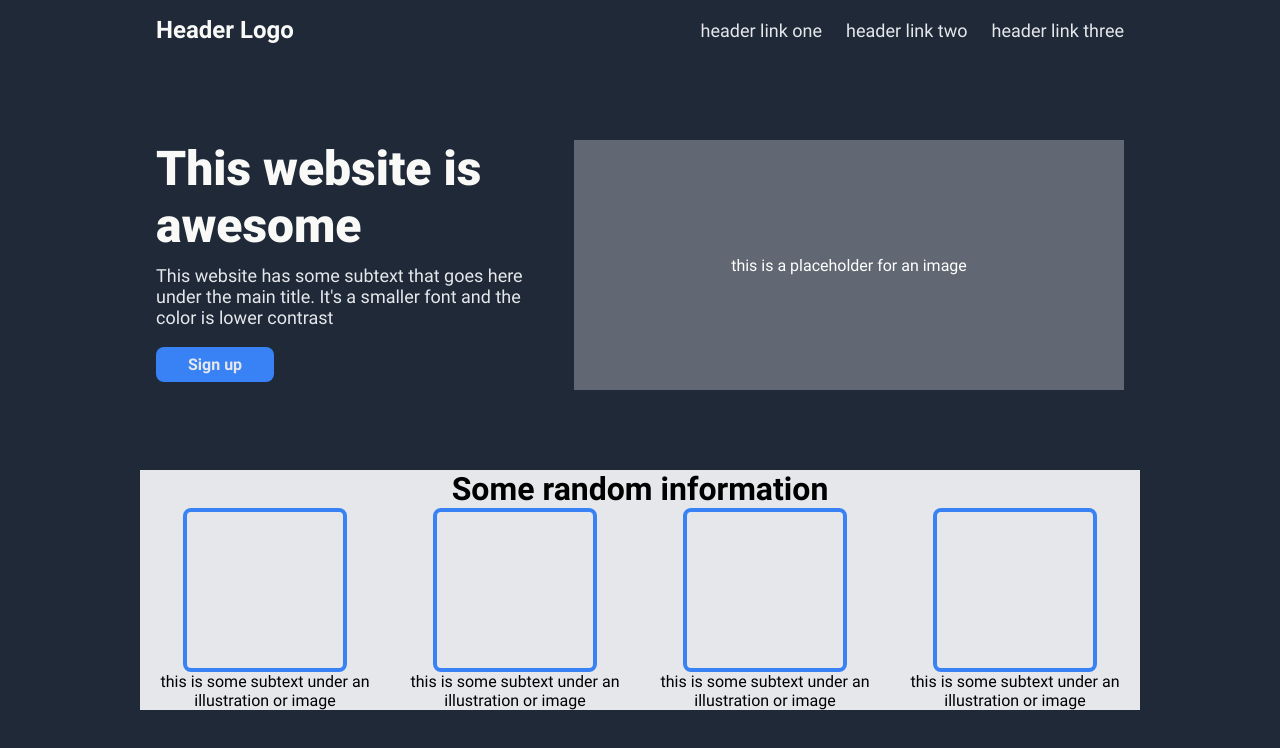
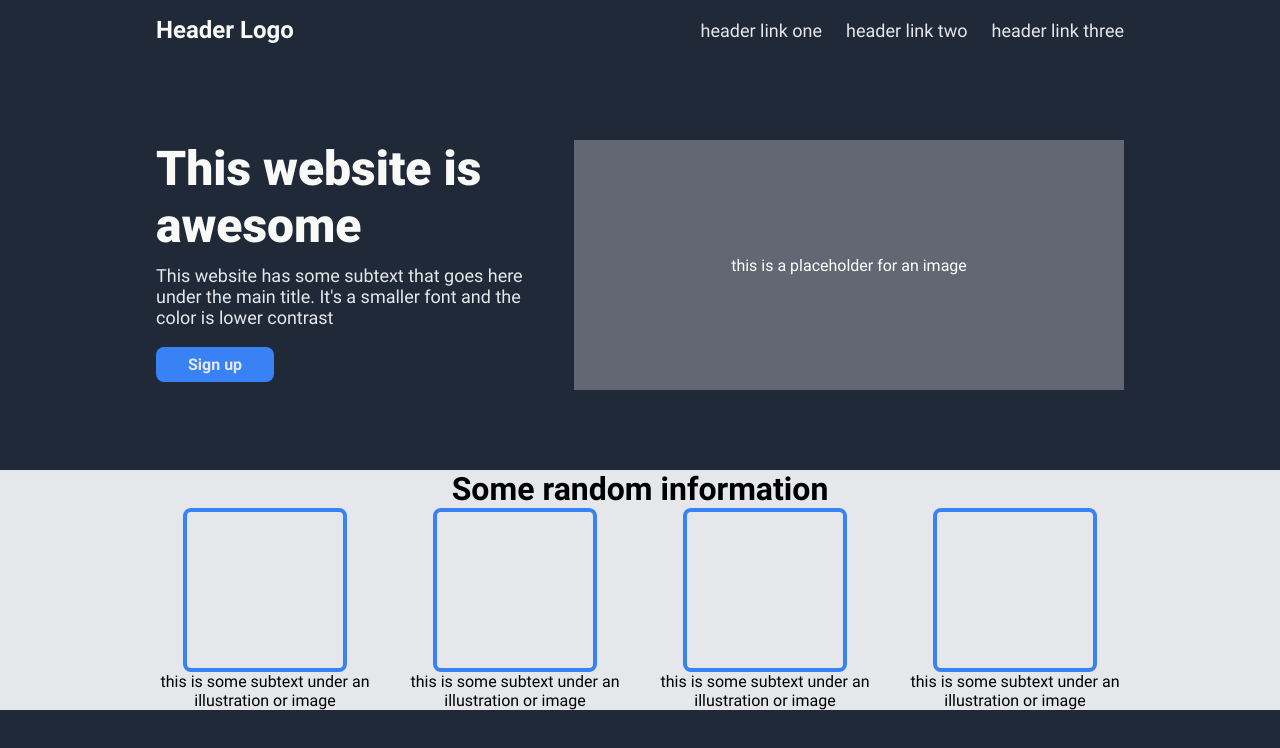
Before and after one commit to mateusmeloxyz/landing-page-template, a plain HTML site: page index.html in a window 1280 px wide. Drawn offline with Linux system fonts and the light colour scheme.

Commit message:
Fix information background to fill screen

```diff
--- a/index.html
+++ b/index.html
@@ -25,6 +25,7 @@
         <div class="img">this is a placeholder for an image</div>
     </div>
 
+    <div class="information-container">
         <div class="information">
             <h1>Some random information</h1>
 
@@ -50,7 +51,7 @@
                     this is some subtext under an illustration or image
                 </div>
             </div>
-
+        </div>
     </div>
 
     <footer>
--- a/styles.css
+++ b/styles.css
@@ -60,9 +60,19 @@ html {
 
 body {
     font-family: "Roboto", Arial, sans-serif;
+    background: #1F2937;
+}
+
+header,
+.main-container,
+.information,
+footer {
     max-width: 1000px;
     margin: auto;
-    background: #1F2937;
+}
+
+.information-container {
+    background: #E5E7EB;
 }
 
 header {
@@ -95,7 +105,7 @@ header ul a{
 }
 
 .main-container {
-    margin: 64px 0;
+    margin: 64px auto;
     display: flex;
     padding: 16px;
     gap: 32px;
```
Lines whose indentation alone changed are shown as unchanged.
